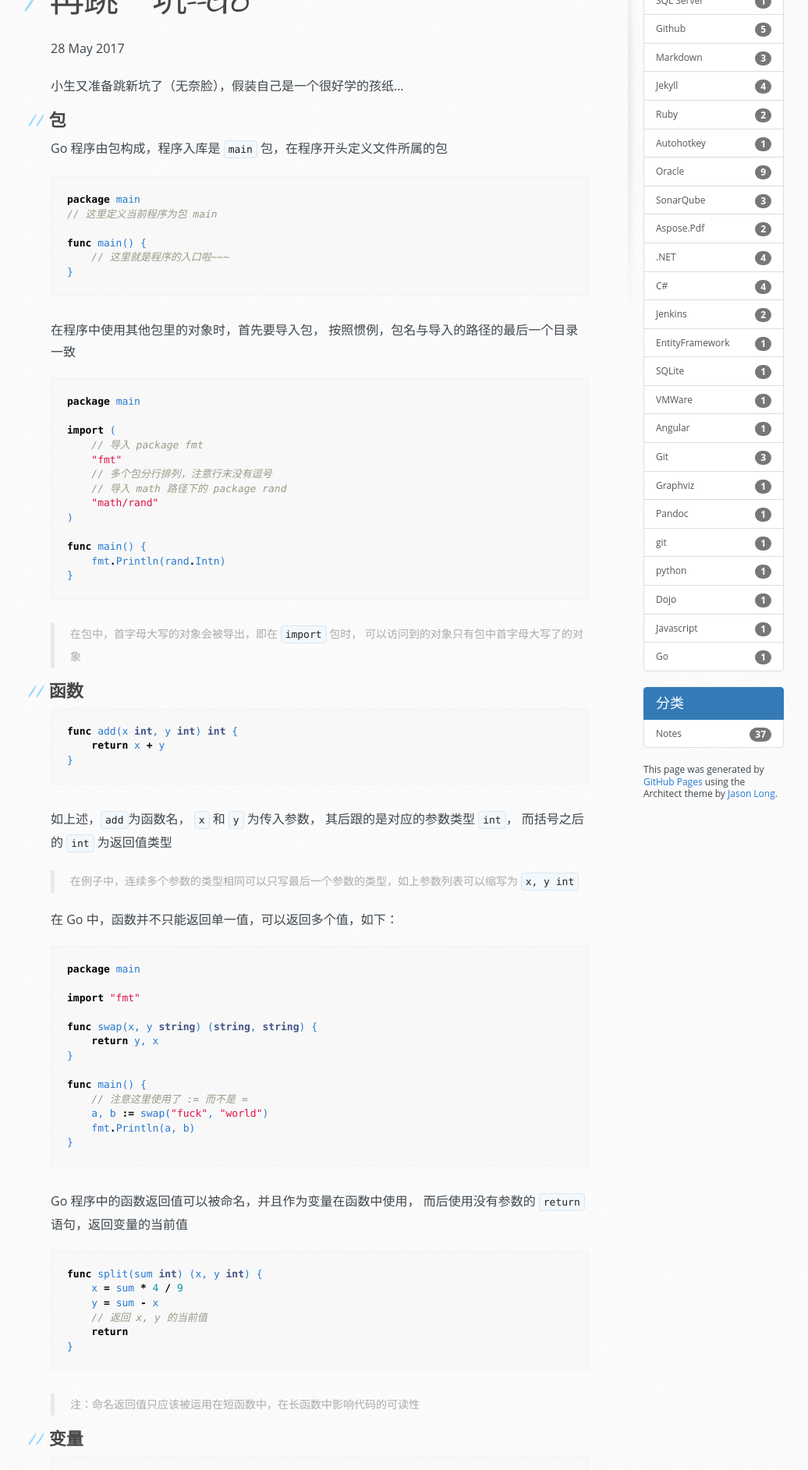
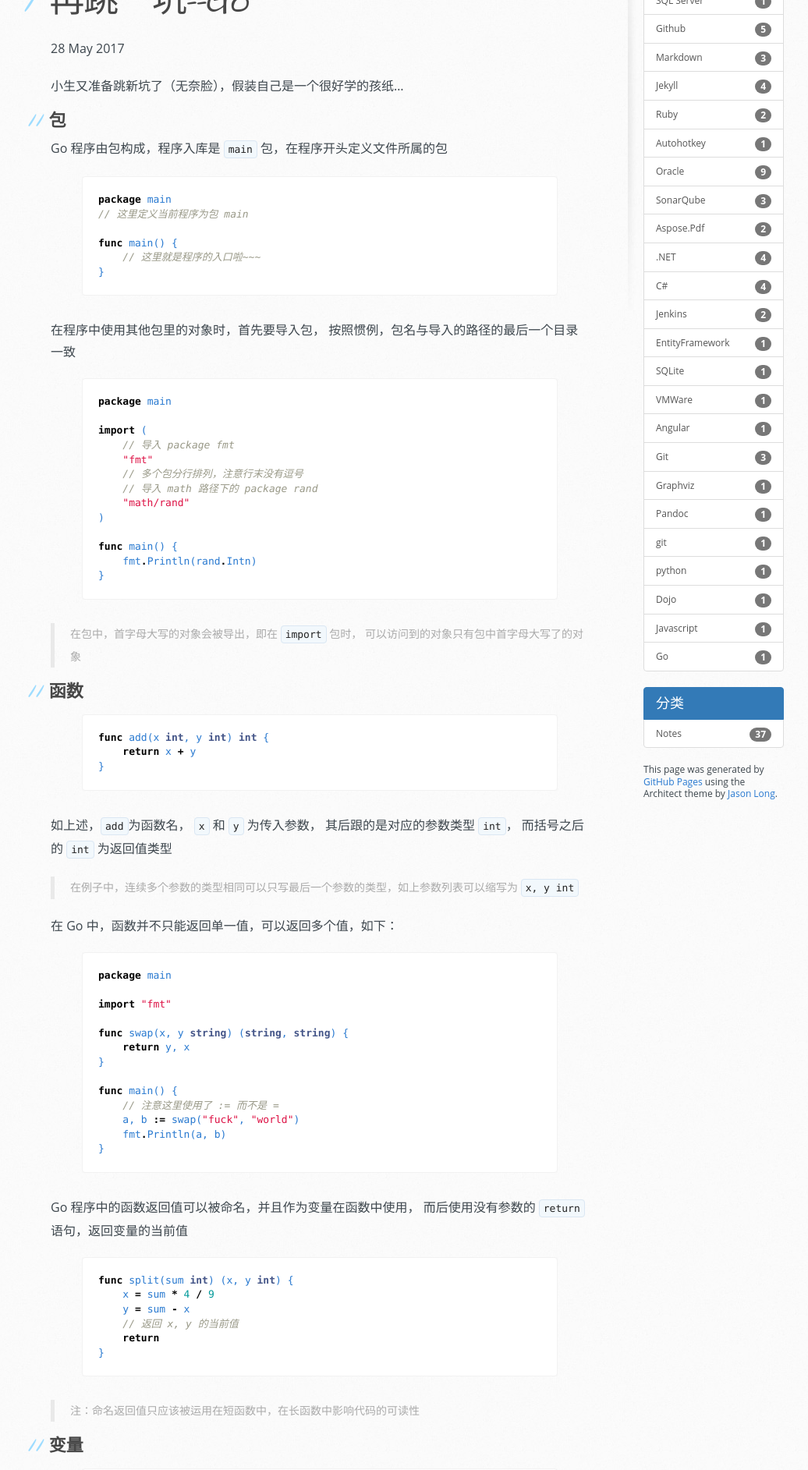
Before and after one commit to baiyangcao/baiyangcao.github.io, a Jekyll site: the page built from _posts/2017-05-28-go-tour.md, in a window 1280 px wide. Shown: the part 366-2251 px from the top of the page at 78% size, without its empty margins (105-1141 px from the left). Built offline with Jekyll 4.4.1, drawn with Linux system fonts in a browser that asks for light colours; nearby versions of some CDN libraries; library files that are not in the unit come from our copies.

Commit message:
更新 go tour 为 rouge 代码格式

````diff
--- a/_posts/2017-05-28-go-tour.md
+++ b/_posts/2017-05-28-go-tour.md
@@ -12,19 +12,19 @@
 
 Go 程序由包构成，程序入库是 `main` 包，在程序开头定义文件所属的包
 
-```go
+{% highlight go %}
 package main
 // 这里定义当前程序为包 main
 
 func main() {
     // 这里就是程序的入口啦~~~
 }
-```
+{% endhighlight %}
 
 在程序中使用其他包里的对象时，首先要导入包，
 按照惯例，包名与导入的路径的最后一个目录一致
 
-```go
+{% highlight go %}
 package main
 
 import (
@@ -38,18 +38,18 @@
 func main() {
     fmt.Println(rand.Intn)
 }
-```
+{% endhighlight %}
 
 > 在包中，首字母大写的对象会被导出，即在 `import` 包时，
 > 可以访问到的对象只有包中首字母大写了的对象
 
 ## 函数
 
-```go
+{% highlight go %}
 func add(x int, y int) int {
     return x + y
 }
-```
+{% endhighlight %}
 
 如上述，`add`为函数名， `x` 和 `y` 为传入参数， 其后跟的是对应的参数类型 `int`，
 而括号之后的 `int` 为返回值类型
@@ -58,7 +58,7 @@
 
 在 Go 中，函数并不只能返回单一值，可以返回多个值，如下：
 
-```go
+{% highlight go %}
 package main
 
 import "fmt"
@@ -72,25 +72,25 @@
     a, b := swap("fuck", "world")
     fmt.Println(a, b)
 }
-```
+{% endhighlight %}
 
 Go 程序中的函数返回值可以被命名，并且作为变量在函数中使用，
 而后使用没有参数的 `return` 语句，返回变量的当前值
 
-```go
+{% highlight go %}
 func split(sum int) (x, y int) {
     x = sum * 4 / 9
     y = sum - x
     // 返回 x, y 的当前值
     return
 }
-```
+{% endhighlight %}
 
 > 注：命名返回值只应该被运用在短函数中，在长函数中影响代码的可读性
 
 ## 变量
 
-```go
+{% highlight go %}
 var (变量名) (变量类型), (变量名) (变量类型) ... = (变量值), (变量值)
 
 // 如：
@@ -106,17 +106,17 @@
 var b bool
 // 字符串为 "" 空字符串
 var c string
-```
+{% endhighlight %}
 
 在函数中， `:=` 简洁赋值语句在明确类型的地方，可以用于替代 `var` 定义
 
-```go
+{% highlight go %}
 func main() {
     var a, b = 1, 2
     k := 2
     c, d = true, "false"
 }
-```
+{% endhighlight %}
 
 > 注：`:=` 结构仅能用在函数体之中
 
@@ -127,21 +127,21 @@
 
 常量使用 `const` 关键字来定义
 
-```go
+{% highlight go %}
 const a = 1
 const (
     a = 1
     b string = "test"
 )
-```
+{% endhighlight %}
 
 ## for 循环
 
-```go
+{% highlight go %}
 for i:=0; i<10; i++ {
     // 循环体...
 }
-```
+{% endhighlight %}
 
 Go 程序中只有一种循环结构，for 循环，
 其后的三个组成部分初始化语句，循环条件，后置语句不需要括号，
@@ -149,38 +149,38 @@
 
 其中，初始化语句与后置语句可以省略，与 while 循环类似
 
-```go
+{% highlight go %}
 for ; sum<1000; {
     sum += sum
 }
-```
+{% endhighlight %}
 
 或者省略分号，直接写成 `for sum<1000 {}`，
 无限循环可以省略条件，直接写成 `for {}`
 
 ## if 条件
 
-```go
+{% highlight go %}
 if x > 0 {
     ...
 }
-```
+{% endhighlight %}
 
 if 语句中的条件不需要括号，而且可以在执行条件检查之前，
 执行一条简单的语句，如赋值等
 
-```go
+{% highlight go %}
 // 这里声明的变量只在 if...else... 语句范围内有效
 if v := x * 3; v < lim {
     ...
 } else {
     return v
 }
-```
+{% endhighlight %}
 
 ## switch 语句
 
-```go
+{% highlight go %}
 // 与 if 类似，可以在判断条件前执行一个语句
 switch name := "Han MeiMei"; name {
     case "Li Lei":
@@ -196,12 +196,12 @@
     default:
         fmt.Println("Hi!")
 }
-```
+{% endhighlight %}
 
 switch 的条件从上到下的执行，当匹配成功的时候停止。
 上例中函数 `f()` 就不会执行
 
-```go
+{% highlight go %}
 t := time.Now()
 switch {
 case t.Hour() < 12:
@@ -211,7 +211,7 @@
 default:
     fmt.Println("Good evening.")
 }
-```
+{% endhighlight %}
 
 没有条件的 switch 可以用于替代 if-elif-else 结构
 
@@ -220,7 +220,7 @@
 defer 语句会延迟函数的执行直到上层函数返回。
 延迟调用的参数会立刻生成，但是在上层函数返回前函数都不会被调用。
 
-```go
+{% highlight go %}
 package main
 
 import "fmt"
@@ -235,7 +235,7 @@
 
 	fmt.Println("hello")
 }
-```
+{% endhighlight %}
 
 这里会先执行 test 函数，计算出参数值，
 然后输出 hello，最后输出 world，
@@ -243,9 +243,9 @@
 延迟的函数调用被压入一个栈中。当函数返回时，
 会按照后进先出的顺序调用被延迟的函数调用。
 
-```go
+{% highlight go %}
 // 会依次输出从 9 到 0
 for i := 0; i < 10; i++ {
     defer fmt.Println(i)
 }
-```
+{% endhighlight %}
````
